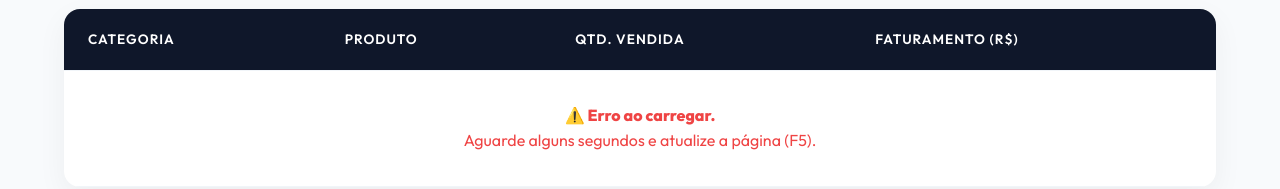
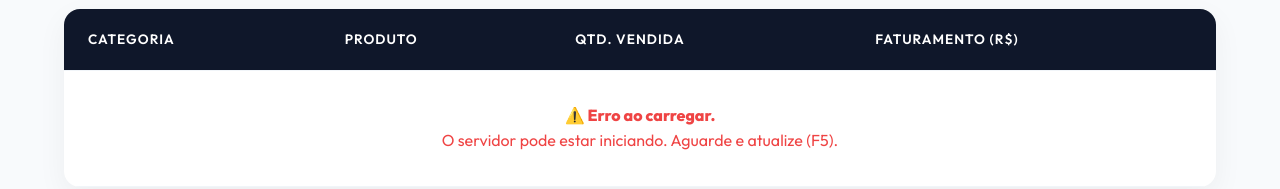
Before and after one commit to hemersonaguiar471-lab/projeto-loja-eletronicos-ads, a plain HTML site: page frontend/relatorio.html in a window 1280 px wide. Shown: the part 181-370 px from the top of the page. Drawn offline with Linux system fonts and the light colour scheme; no server answers.

Commit message:
Add files via upload

```diff
--- a/frontend/relatorio.html
+++ b/frontend/relatorio.html
@@ -40,8 +40,9 @@
     <script>
         async function carregarRelatorio() {
             try {
-                // Link corrigido com o "-ads"
-               const resposta = await fetch("https://projeto-loja-eletronicos-ads-production.up.railway.app/relatorio.php");
+                // Link do Railway correto
+                const resposta = await fetch('https://projeto-loja-eletronicos-ads-production.up.railway.app/relatorio.php');
+
                 if (!resposta.ok) throw new Error("Servidor PHP offline");
 
                 const dados = await resposta.json();
@@ -64,7 +65,7 @@
                     <tr>
                         <td colspan="4" style="text-align: center; padding: 2rem; color: #ef4444;">
                             <strong>⚠️ Erro ao carregar.</strong><br>
-                            Aguarde alguns segundos e atualize a página (F5).
+                            O servidor pode estar iniciando. Aguarde e atualize (F5).
                         </td>
                     </tr>
                 `;
```
Also changed, not shown: frontend/cadastro.html (+1 -1 lines).
